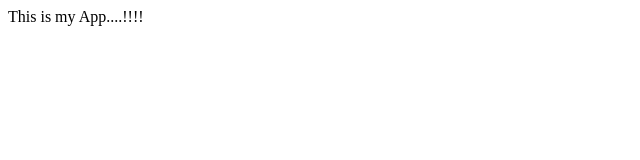
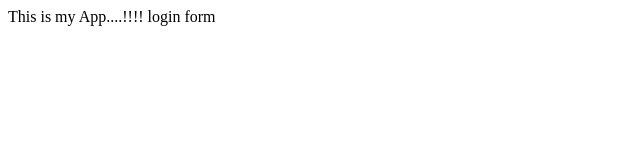
Before and after one commit to maggy-30/myappsample, a plain HTML site: page index.html in a window 1280 px wide. Shown: the full height of the page, 0-640 px from the left. Drawn offline with Linux system fonts and the light colour scheme.

Commit message:
login form

```diff
--- /dev/null
+++ b/dir2/app2.js
@@ -0,0 +1 @@
+console.log('something');
--- a/index.html
+++ b/index.html
@@ -6,5 +6,6 @@
   </head>
   <body>
     This is my App....!!!!
+    login form
   </body>
 </html>
```
Also changed, not shown: login.html (added, +1 -0 lines), log.txt (added).
